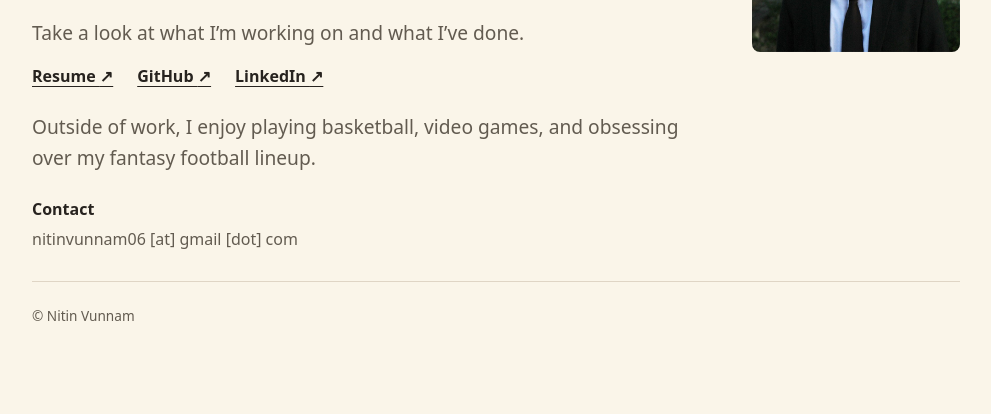
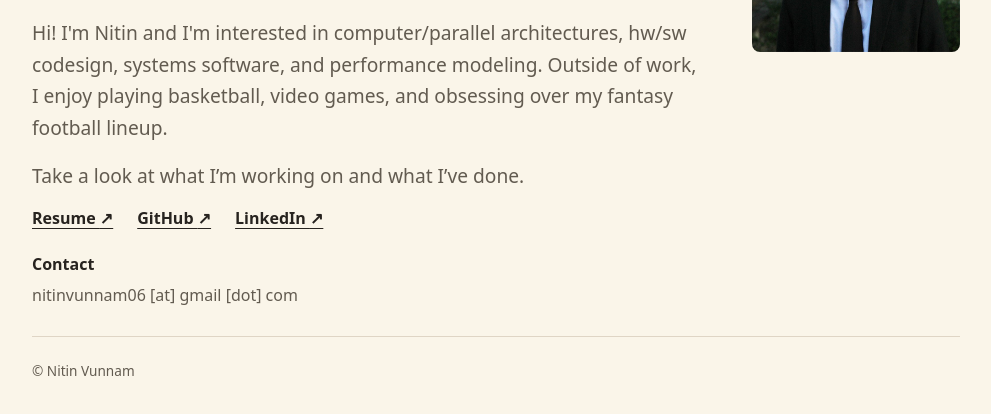
Before and after one commit to nitinvunnam/personalwebsite, a plain HTML site: page index.html in a window 1280 px wide. Shown: the part 326-740 px from the top of the page, without its empty margins (144-1135 px from the left). Drawn offline with Linux system fonts and the light colour scheme.

Commit message:
Introduce engineering interests before homepage links

```diff
--- a/index.html
+++ b/index.html
@@ -150,8 +150,6 @@
       font-weight: 750;
     }
 
-    .interests { margin-top: 1.5rem; }
-
     .contact { margin-top: 1.5rem; }
     .contact h2 { margin: 0; font-size: 1rem; }
     .contact p { margin: .4rem 0 0; font-size: 1rem; overflow-wrap: anywhere; }
@@ -178,13 +176,13 @@
         </div>
         <img class="portrait" src="./portrait.jpg" alt="Portrait of Nitin Vunnam" width="800" height="800">
         <div class="details">
+          <p>Hi! I'm Nitin and I'm interested in computer/parallel architectures, hw/sw codesign, systems software, and performance modeling. Outside of work, I enjoy playing basketball, video games, and obsessing over my fantasy football lineup.</p>
           <p>Take a look at what I’m working on and what I’ve done.</p>
           <nav class="links" aria-label="Personal links">
             <a href="./Nitin_Vunnam_resume.pdf" target="_blank" rel="noopener noreferrer" aria-label="Resume (opens in a new tab)">Resume <span aria-hidden="true">&#8599;</span></a>
             <a href="https://github.com/nitinvunnam" target="_blank" rel="noopener noreferrer" aria-label="GitHub (opens in a new tab)">GitHub <span aria-hidden="true">&#8599;</span></a>
             <a href="https://www.linkedin.com/in/nitin-vunnam/" target="_blank" rel="noopener noreferrer" aria-label="LinkedIn (opens in a new tab)">LinkedIn <span aria-hidden="true">&#8599;</span></a>
           </nav>
-          <p class="interests">Outside of work, I enjoy playing basketball, video games, and obsessing over my fantasy football lineup.</p>
           <section class="contact" aria-labelledby="contact-heading">
             <h2 id="contact-heading">Contact</h2>
             <p>nitinvunnam06 [at] gmail [dot] com</p>
```
